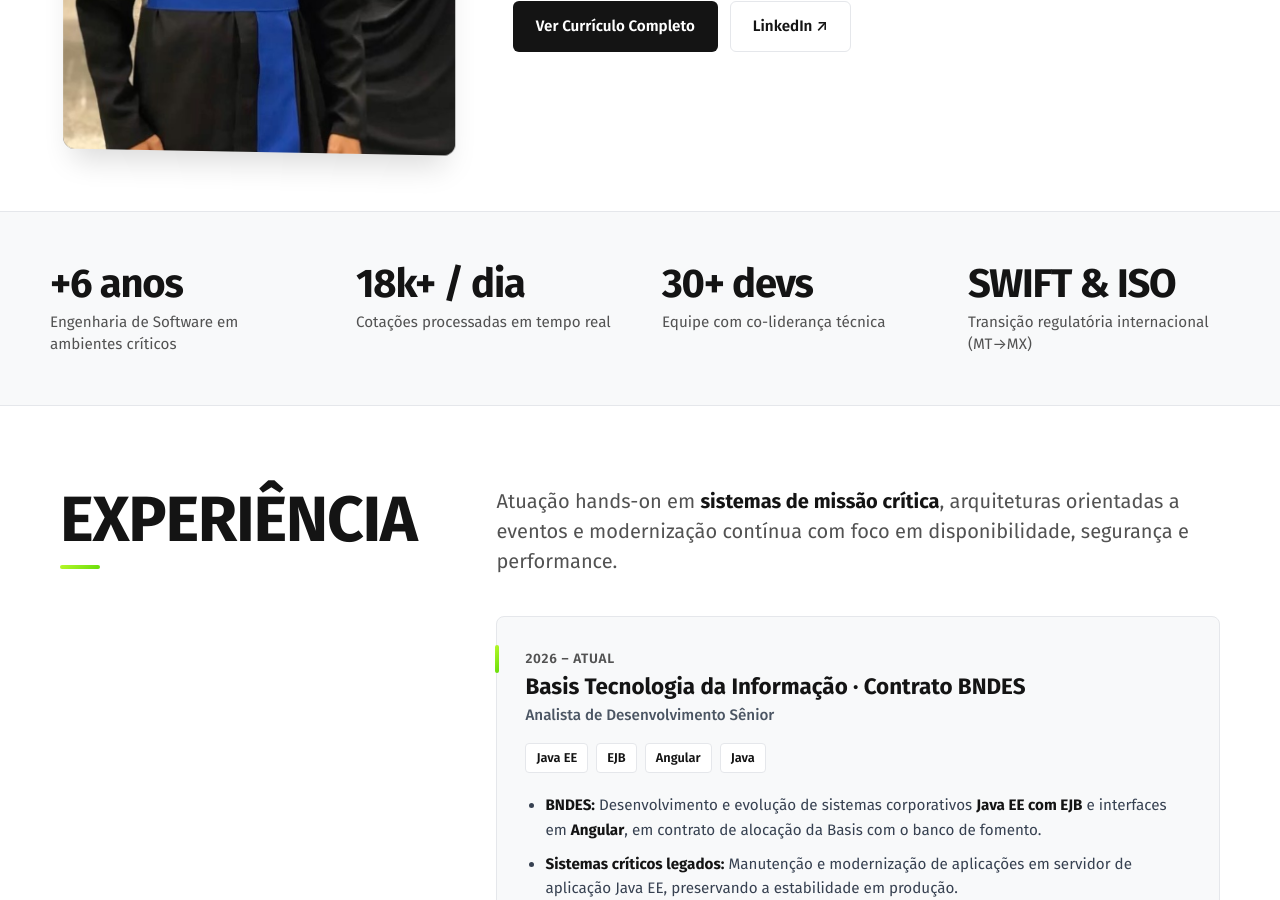
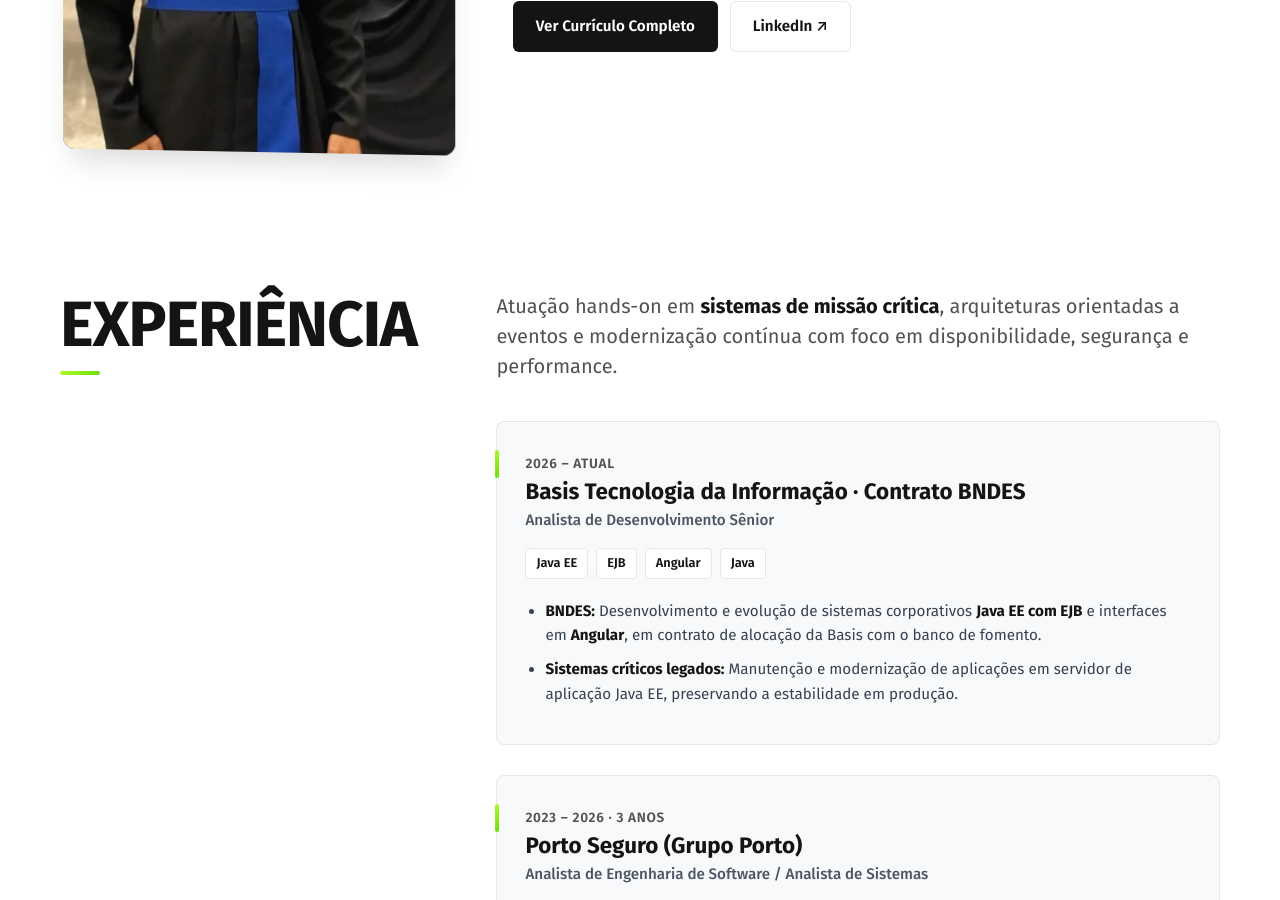
Before and after one commit to CalixtoNeto/CalixtoNeto.github.io, a Jekyll site: the page built from index.html, in a window 1280 px wide and 900 px high, scrolled down 514 px. Built offline with Jekyll 4.4.1, drawn with Linux system fonts in a browser that asks for light colours.

Commit message:
Remove bloco de metricas da home
Co-Authored-By: Claude Sonnet 5.5 <noreply@anthropic.com>

```diff
--- a/index.html
+++ b/index.html
@@ -15,27 +15,6 @@ title: Início
     <div class="hero-acoes">
       <a href="{{ '/curriculo/' | relative_url }}" class="btn btn-dark">Ver Currículo Completo</a>
       <a href="https://www.linkedin.com/in/{{ site.author.linkedin }}" target="_blank" rel="noopener" class="btn btn-outline">LinkedIn ↗</a>
-    </div>
-  </div>
-</section>
-
-<section class="metricas-strip" aria-label="Métricas de Impacto">
-  <div class="metricas-container">
-    <div class="metrica-card">
-      <span class="metrica-numero">+6 anos</span>
-      <span class="metrica-rotulo">Engenharia de Software em ambientes críticos</span>
-    </div>
-    <div class="metrica-card">
-      <span class="metrica-numero">18k+ / dia</span>
-      <span class="metrica-rotulo">Cotações processadas em tempo real</span>
-    </div>
-    <div class="metrica-card">
-      <span class="metrica-numero">30+ devs</span>
-      <span class="metrica-rotulo">Equipe com co-liderança técnica</span>
-    </div>
-    <div class="metrica-card">
-      <span class="metrica-numero">SWIFT &amp; ISO</span>
-      <span class="metrica-rotulo">Transição regulatória internacional (MT→MX)</span>
     </div>
   </div>
 </section>
```
